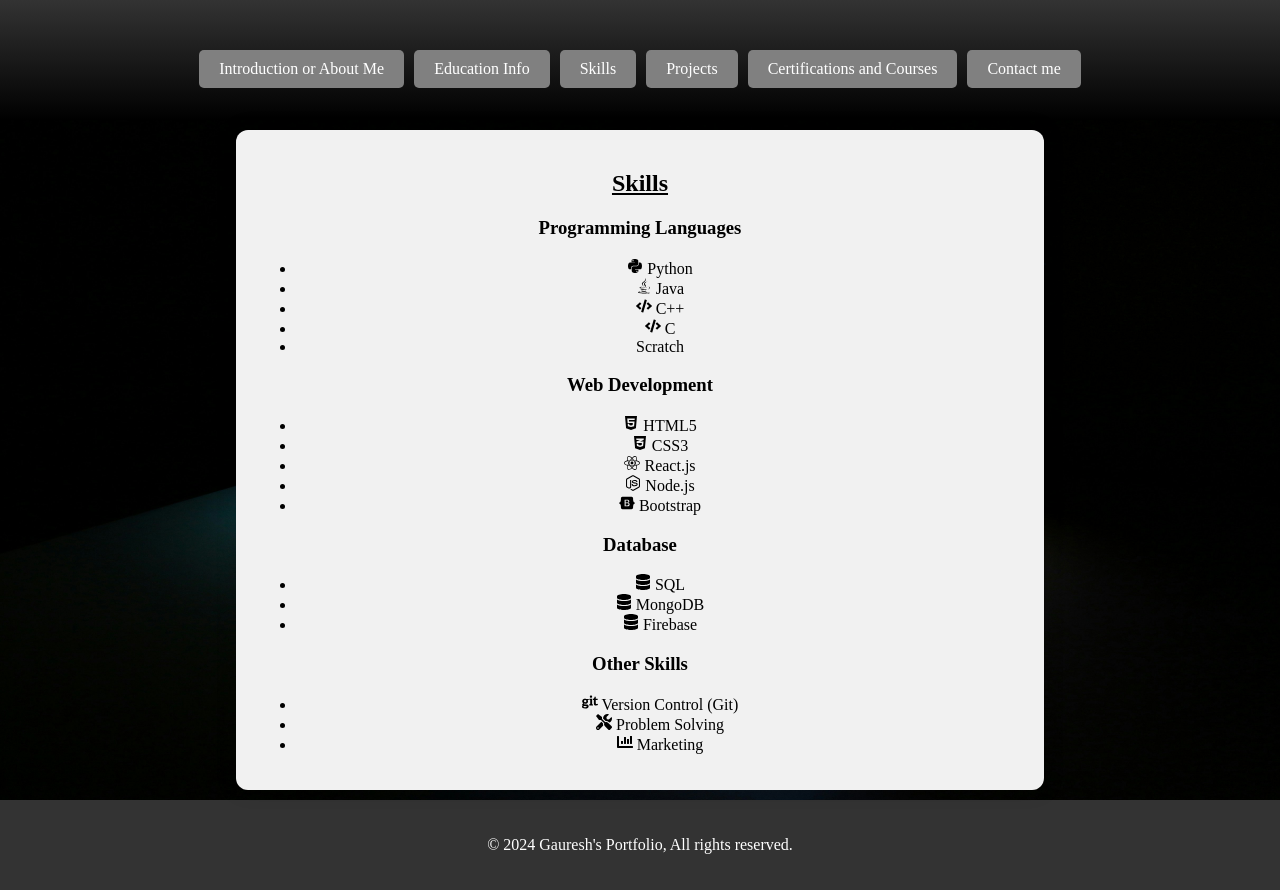
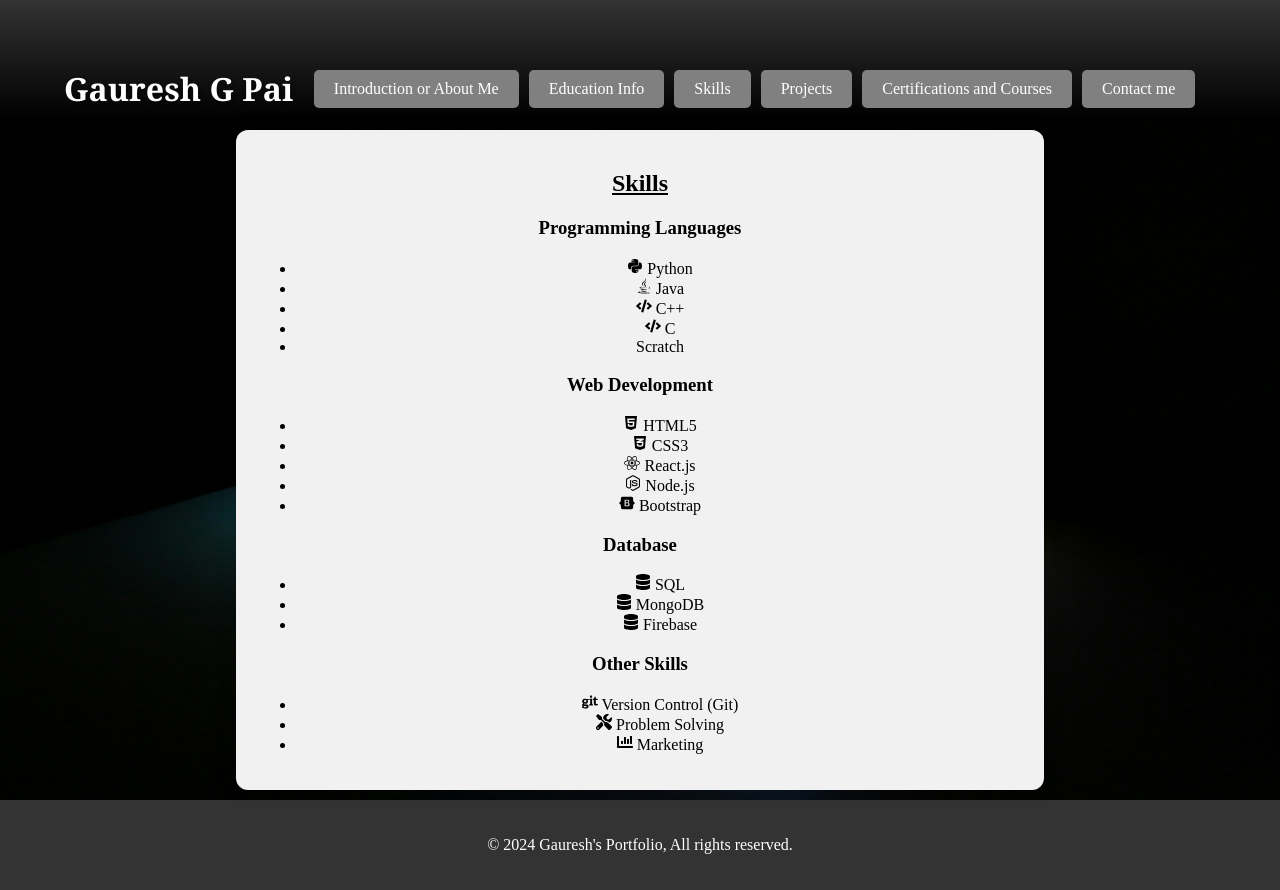
Before and after one commit to gaureshpai/old_portfolio, a Next.js app: page /Skills in a window 1280 px wide. Built offline with nearby package versions, Linux system fonts and the light colour scheme.

Commit message:
style update

```diff
--- a/components/Navbar.tsx
+++ b/components/Navbar.tsx
@@ -4,14 +4,20 @@
 const Navbar = () => {
   return (
     <div className='topbar'>
+      <div className='header-container'>
+        <h1>Gauresh G Pai</h1>
+      </div>
       <div className="menu">
-        <Link href="/"                className='menu_button'>Introduction or About Me</Link>
-        <Link href="/EducationInfo"   className='menu_button'>Education Info</Link>
-        <Link href="/Skills"          className='menu_button'>Skills</Link>
-        <Link href="/Projects"        className='menu_button'>Projects</Link>
-        <Link href="/Certifications"  className='menu_button'>Certifications and Courses</Link>
-        <Link href="/ContactInfo"     className='menu_button'>Contact me</Link>
+        <Link href="/" className='menu_button'>Introduction or About Me</Link>
+        <Link href="/EducationInfo" className='menu_button'>Education Info</Link>
+        <Link href="/Skills" className='menu_button'>Skills</Link>
+        <Link href="/Projects" className='menu_button'>Projects</Link>
+        <Link href="/Certifications" className='menu_button'>Certifications and Courses</Link>
+        <Link href="/ContactInfo" className='menu_button'>Contact me</Link>
       </div>
+      <br/>
+      <br />
+      <br />
     </div>
   );
 };
--- a/styles/globals.css
+++ b/styles/globals.css
@@ -10,17 +10,33 @@
 h2{
     text-decoration: underline;
 }
+
 .topbar {
     background: linear-gradient(180deg, #333333, #000000);
     width: 100%;
     height: 15vh;
-    display: grid;
-    grid-template-rows: repeat(2, 1fr);
-    justify-content: center;
+    display: flex;
+    justify-content: space-between;
     align-items: center;
     box-shadow: 0 2px 4px rgba(0, 0, 0, 0.1);
     padding: 0 5%;
     box-sizing: border-box;
+}
+
+.header-container {
+    display: flex;
+    align-items: center;
+    text-decoration: none;
+    color: white;
+    font-family: Georgia, 'Times New Roman', Times, serif;
+    justify-content: center;
+    text-align: center;
+    margin-top: 5%;
+    size: 4%;
+}
+h1{
+    text-shadow: 2px 2px 4px rgba(0, 0, 0, 0.4);
+    size: larger;
 }
 
 .menu {
@@ -62,7 +78,6 @@
     line-height: 1.6;
     text-decoration: none;
 }
-
 .container {
     display: flex;
     justify-content: center;
@@ -232,6 +247,7 @@
     justify-content: flex-start;
     grid-template-columns: repeat(1, 1fr);
     min-height: 15vh;
+    justify-items: center;
 }
 .content_body {
     height: fit-content;
@@ -259,6 +275,7 @@
     align-items: center;
     min-height: 80vh;
     min-width: 80vw;
+    margin-top: 20%;
     overflow-y: scroll;
 }
 
```
Also changed, not shown: app/EducationInfo/page.tsx (+4 -4 lines).
